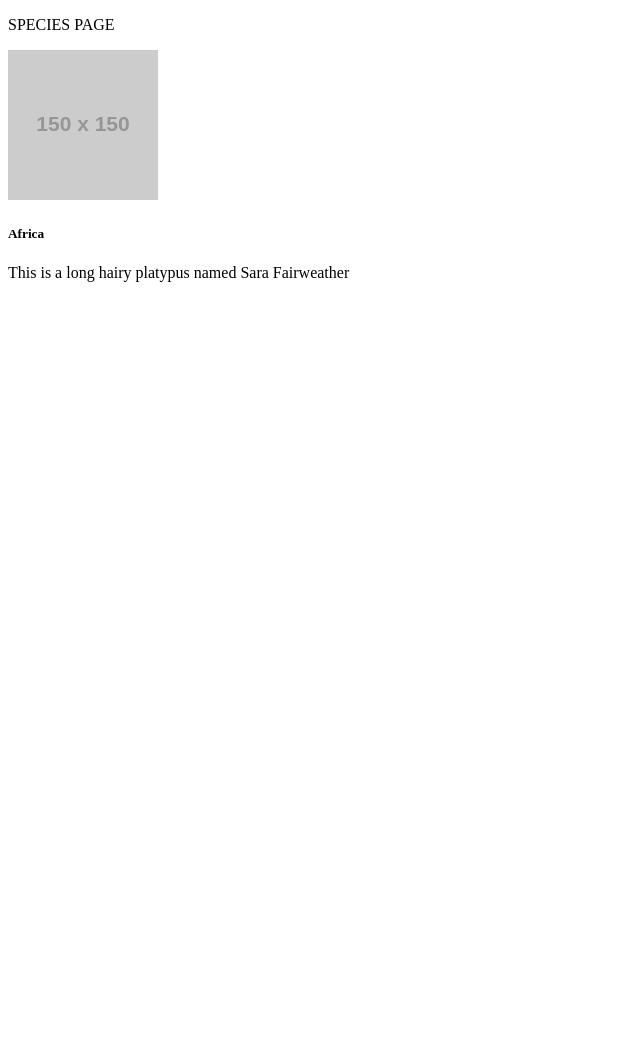
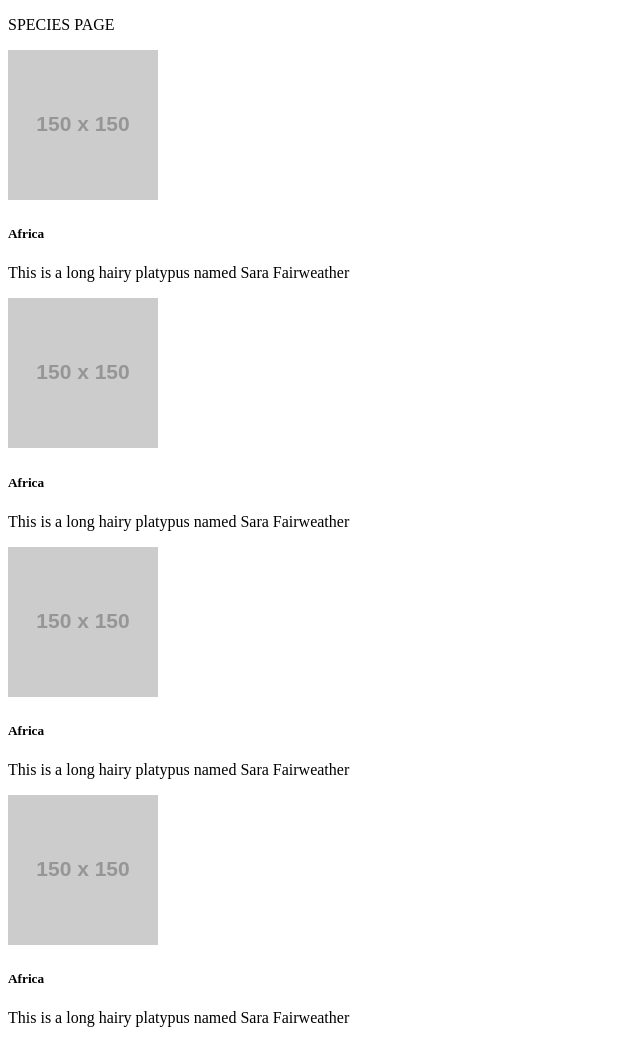
Before and after one commit to vivkay/ffi, a Jekyll site: the page built from species.html, in a window 1280 px wide. Shown: the whole page, without its empty margins (0-640 px from the left). Built offline with Jekyll 4.4.1, drawn with Linux system fonts in a browser that asks for light colours; Markdown is read by kramdown in place of the engine named in the settings; before the commit the page ends 900 px from its top, so only the background shows below that.

Commit message:
feat(yml): add new yml files

```diff
--- a/_config.yml
+++ b/_config.yml
@@ -1,3 +1,4 @@
 markdown: redcarpet
 baseurl: /ffi
 exclude: ['README.md']
+exclude: /scss
--- a/_data/species.yml
+++ b/_data/species.yml
@@ -3,3 +3,21 @@
   description: 'This is a long hairy platypus named Sara Fairweather'
   icon: http://placehold.it/150x150
   icon-alt: This is the alt tag
+
+- name: Sara
+  sub-name: Africa
+  description: 'This is a long hairy platypus named Sara Fairweather'
+  icon: http://placehold.it/150x150
+  icon-alt: This is the alt tag
+
+- name: Sara
+  sub-name: Africa
+  description: 'This is a long hairy platypus named Sara Fairweather'
+  icon: http://placehold.it/150x150
+  icon-alt: This is the alt tag
+
+- name: Sara
+  sub-name: Africa
+  description: 'This is a long hairy platypus named Sara Fairweather'
+  icon: http://placehold.it/150x150
+  icon-alt: This is the alt tag
```
